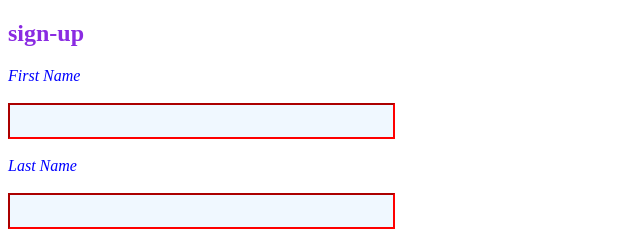
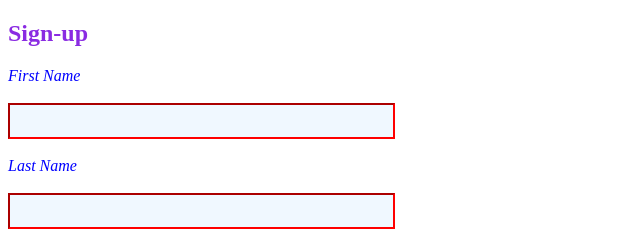
Before and after one commit to Madhuhv2001/quest-healthcare, a plain HTML site: page signin.html in a window 1280 px wide. Shown: the top 240 px of the page, 0-640 px from the left. Drawn offline with Linux system fonts and the light colour scheme.

Commit message:
Update signin.html

```diff
--- a/signin.html
+++ b/signin.html
@@ -39,7 +39,7 @@
     </style>
 </head>
 <body>
-    <h2 style="color:blueviolet;">sign-up</h2>
+    <h2 style="color:blueviolet;">Sign-up</h2>
 
     <form>
         <label for="fname" style="color:blue; font-style:italic">First Name</label><br><br>
```
